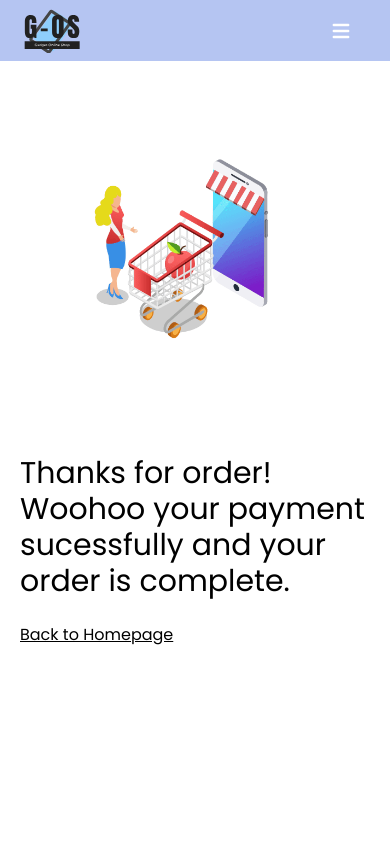
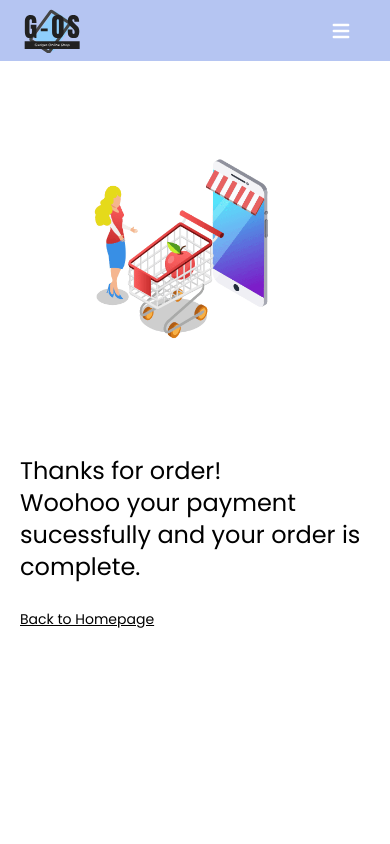
Before and after one commit to Rianifitriim/Web-Dev-React, a React (Create React App) app: page /success in a window 390 px wide. Shown: the top 844 px of the page. Built offline with nearby package versions, Linux system fonts and the light colour scheme.

Commit message:
add responsive

```diff
--- a/src/pages/CheckoutSuccessPage.jsx
+++ b/src/pages/CheckoutSuccessPage.jsx
@@ -12,20 +12,20 @@ export default function CheckoutSuccess() {
         <div className="container h-screen mx-auto px-5 font-poppins">
           <div className="grid grid-cols-1 lg:grid-cols-6">
             {/* kiri */}
-            <div className="block lg:col-span-3 mx-auto">
+            <div className="block lg:col-span-3 mx-auto md:w-3/5 lg:w-full ">
               <img src={checkout} alt="CheckoutSuccess"></img>
             </div>
 
             {/* kanan */}
-            <div className="col-span-1 lg:col-span-3 my-8 lg:my-48 md:text-center">
+            <div className="col-span-1 lg:col-span-3 my-8 lg:my-48 md:text-center md:-my-2 sm:-my-16">
               <div>
-                <p className="text-3xl">
+                <p className="text-2xl lg:text-3xl">
                   Thanks for order!
                   <br />
                   Woohoo your payment sucessfully and your order is complete.
                 </p>
                 <br />
-                <Link to="/" className="text-md underline">
+                <Link to="/" className="text-sm md:text-xl underline">
                   Back to Homepage
                 </Link>
               </div>
```
